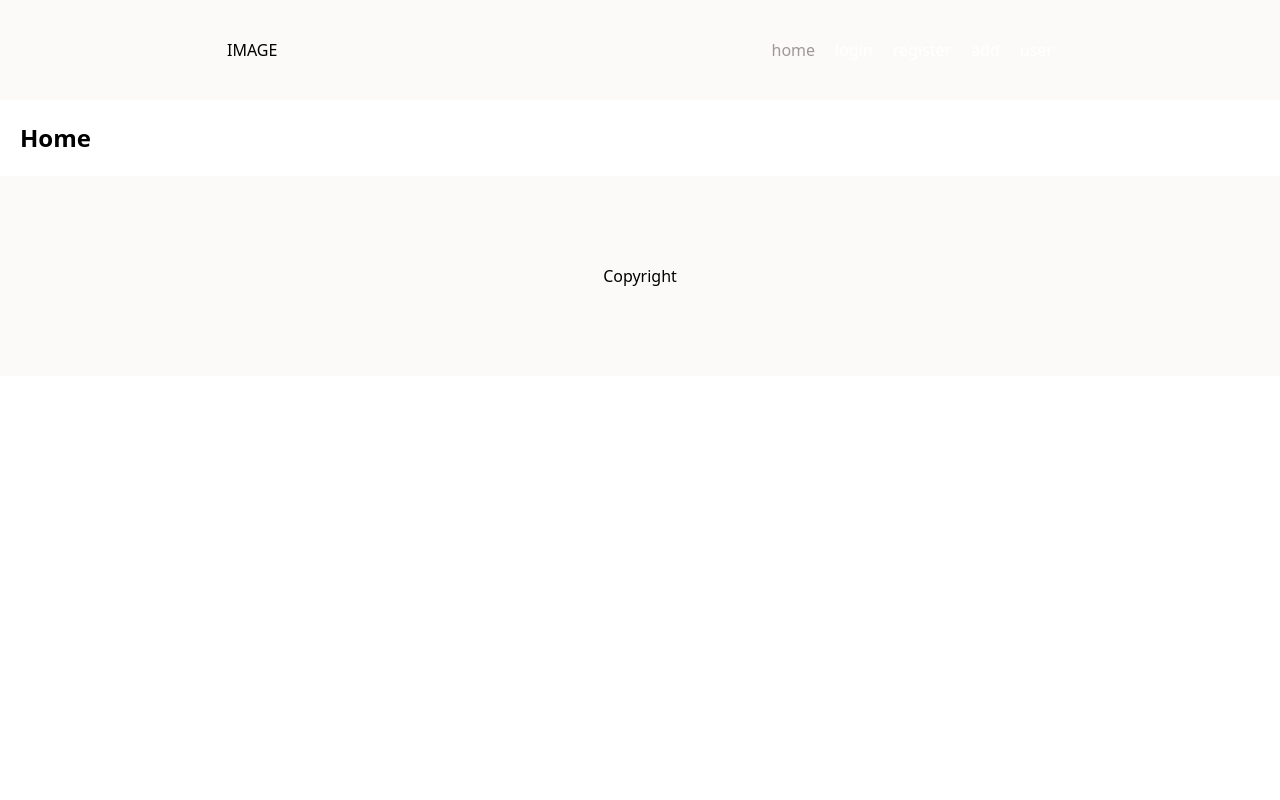
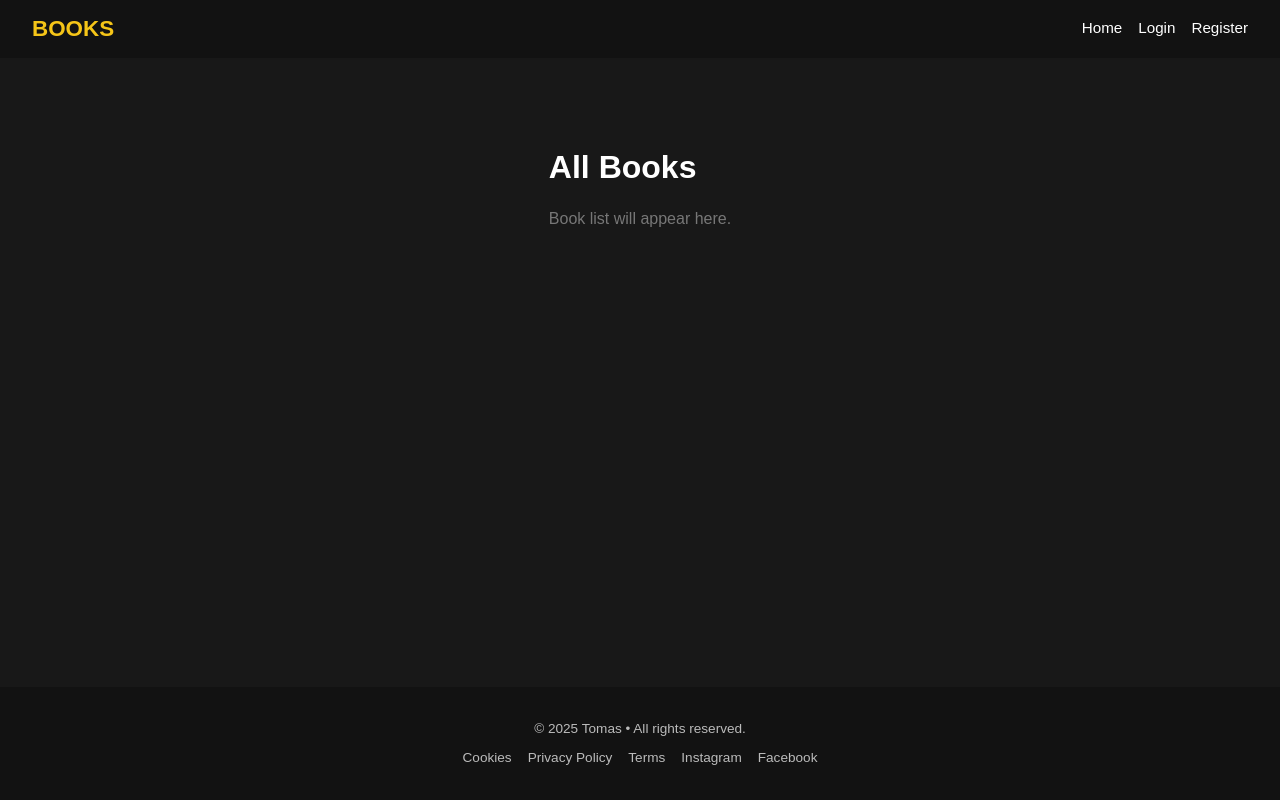
Before and after one commit to tomasbaublys/React_atsiskaitymas, a React (Vite) app: page / in a window 1280 px wide. Built offline with nearby package versions, Linux system fonts and the light colour scheme.

Commit message:
created main outlet styles

```diff
--- a/src/components/UI/organisms/Footer.tsx
+++ b/src/components/UI/organisms/Footer.tsx
@@ -1,20 +1,39 @@
-import styled from "styled-components";
+import styled from 'styled-components';
 
-const StyledFooter = styled.footer`
-    height: 200px;
-    background-color: #e4cfcf21;
+const FooterWrapper = styled.footer`
+  background-color: #121212;
+  color: #bbb;
+  text-align: center;
+  padding: 2rem 1rem;
+  font-size: 0.85rem;
+  margin-top: auto;
+`;
 
-    display: flex;
-    justify-content: center;
-    align-items: center;
+const FooterLinks = styled.div`
+  margin-top: 0.5rem;
+  a {
+    color: #bbb;
+    margin: 0 0.5rem;
+    text-decoration: none;
+    &:hover {
+      text-decoration: underline;
+    }
+  }
 `;
 
 const Footer = () => {
-    return (
-      <StyledFooter>
-        <span>Copyright</span>
-      </StyledFooter>
-    );
-}
+  return (
+    <FooterWrapper>
+      <div>© {new Date().getFullYear()} Tomas • All rights reserved.</div>
+      <FooterLinks>
+        <a href="#">Cookies</a>
+        <a href="#">Privacy Policy</a>
+        <a href="#">Terms</a>
+        <a href="#">Instagram</a>
+        <a href="#">Facebook</a>
+      </FooterLinks>
+    </FooterWrapper>
+  );
+};
 
 export default Footer;
--- a/src/components/UI/organisms/Header.tsx
+++ b/src/components/UI/organisms/Header.tsx
@@ -1,57 +1,67 @@
-import { NavLink } from "react-router";
-import styled from "styled-components";
+import { Link } from 'react-router';
+import styled from 'styled-components';
 
-const StyledHeader = styled.header`
-  height: 100px;
-  background-color: #e4cfcf21;
-
-  display: flex;
-  justify-content: space-around;
-  align-items: center;
-
-  > nav{
-
-    > ul{
+const HeaderWrapper = styled.header`
+  background-color: #121212;
+  padding: 0.75rem 2rem;
   display: flex;
   justify-content: space-between;
-      gap: 20px;
+  align-items: center;
+  color: #f5c518;
+`;
 
-      > li{
-        list-style-type: none;
+const Logo = styled(Link)`
+  font-size: 1.4rem;
+  font-weight: 700;
+  text-decoration: none;
+  color: #f5c518;
+`;
 
-        > a{
+const Nav = styled.nav`
+  display: flex;
+  align-items: center;
+  gap: 1rem;
+`;
+
+const NavLink = styled(Link)`
   color: white;
   text-decoration: none;
-
-          &.active{
-            color: #9f9898;
-          }
-        }
-      }
-    }
+  font-size: 0.95rem;
+  &:hover {
+    text-decoration: underline;
   }
 `;
 
+const Avatar = styled.img`
+  width: 28px;
+  height: 28px;
+  border-radius: 50%;
+`;
+
 const Header = () => {
+  const isLoggedIn = false;
 
   return (
-        <StyledHeader>
-            <span>IMAGE</span>
-            <nav>
-                <ul>
-                    <li><NavLink to=''>home</NavLink></li>
-                    {
+    <HeaderWrapper>
+      <Logo to="/">BOOKS</Logo>
+      <Nav>
+        <NavLink to="/">Home</NavLink>
+        {isLoggedIn && <NavLink to="/add">Add</NavLink>}
+        {isLoggedIn ? (
           <>
-                            <li><NavLink to='login'>login</NavLink></li>
-                            <li><NavLink to='register'>register</NavLink></li>
-                            <li><NavLink to='add'>add</NavLink></li>
-                            <li><NavLink to='user/:id'>user</NavLink></li>
+            <Avatar src="/default-avatar.png" alt="user" />
+            <NavLink to="/user/123">Tomas</NavLink>
+            <NavLink to="/logout">Logout</NavLink>
           </>
-                    }
-                </ul>
-            </nav>
-        </StyledHeader>
+        ) : (
+          <>
+            <NavLink to="/login">Login</NavLink>
+            <NavLink to="/register">Register</NavLink>
+          </>
+        )}
+      </Nav>
+    </HeaderWrapper>
   );
-}
+};
 
 export default Header;
--- a/src/components/outlets/MainOutlet.tsx
+++ b/src/components/outlets/MainOutlet.tsx
@@ -1,23 +1,34 @@
-import { Outlet } from "react-router";
-import styled from "styled-components";
+import { Outlet } from 'react-router';
+import styled from 'styled-components';
+import Header from '../UI/organisms/Header';
+import Footer from '../UI/organisms/Footer';
 
-import Header from "../UI/organisms/Header";
-import Footer from "../UI/organisms/Footer";
+const Layout = styled.div`
+  display: flex;
+  flex-direction: column;
+  min-height: 100vh;
+  background-color: #181818;
+  color: white;
+  font-family: Arial, sans-serif;
+`;
 
-const StyledMain = styled.main`
-  margin: 20px 20px;
+const Content = styled.main`
+  flex: 1;
+  max-width: 1100px;
+  margin: 2rem auto;
+  padding: 0 1rem;
 `;
 
 const MainOutlet = () => {
   return (
-    <>
+    <Layout>
       <Header />
-      <StyledMain>
+      <Content>
         <Outlet />
-      </StyledMain>
+      </Content>
       <Footer />
-    </>
+    </Layout>
   );
-}
+};
 
 export default MainOutlet;
--- a/src/components/pages/Home.tsx
+++ b/src/components/pages/Home.tsx
@@ -1,9 +1,29 @@
+import styled from 'styled-components';
+
+const Wrapper = styled.main`
+  max-width: 1000px;
+  margin: 0 auto;
+  padding: 2rem 1rem;
+`;
+
+const Title = styled.h1`
+  font-size: 2rem;
+  font-weight: bold;
+  margin-bottom: 1rem;
+`;
+
+const Message = styled.p`
+  font-size: 1rem;
+  color: #777;
+`;
+
 const Home = () => {
-    return (
-      <section>
-        <h2>Home</h2>
-      </section>
-    );
-  }
+  return (
+    <Wrapper>
+      <Title>All Books</Title>
+      <Message>Book list will appear here.</Message>
+    </Wrapper>
+  );
+};
 
-  export default Home;
+export default Home;
```
Lines whose indentation alone changed are shown as unchanged.
